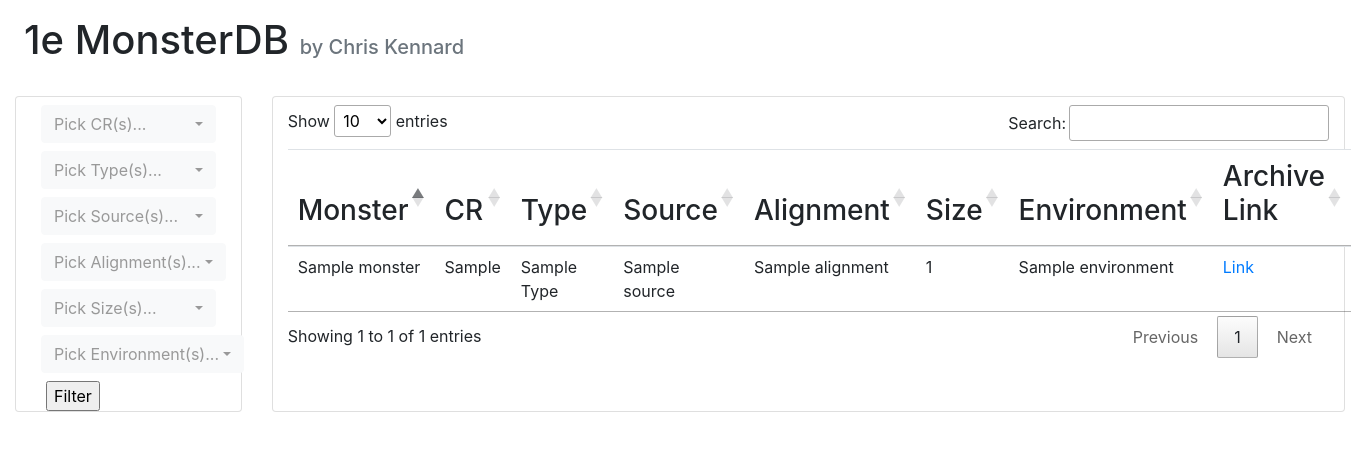
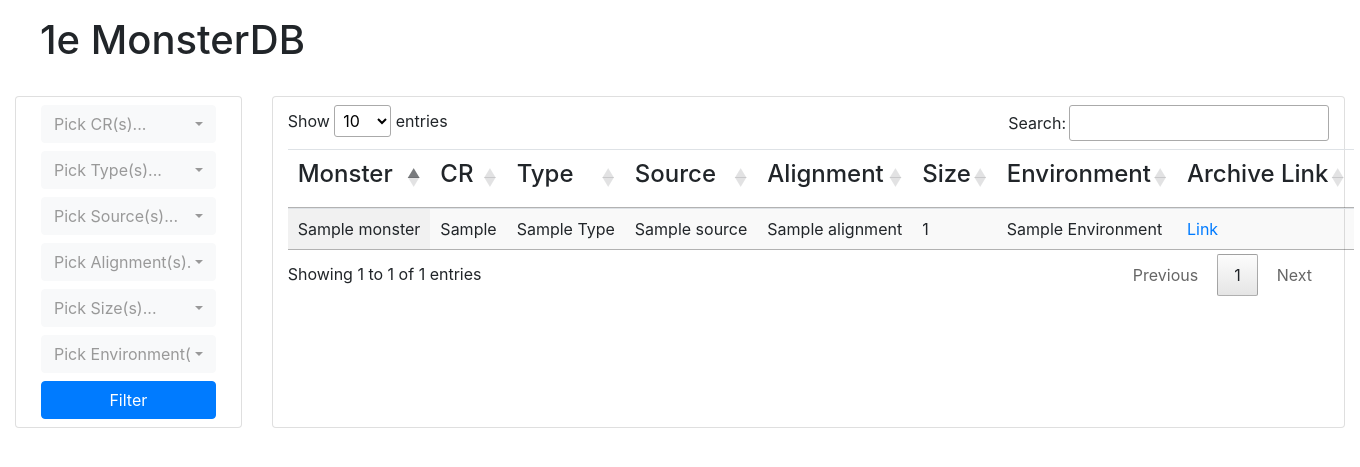
Before and after one commit to ckennard/monsterdb, a Flask app: template templates/monsters.html in a window 1360 px wide. Shown: the top 467 px of the page. Run offline with Flask 2, Linux system fonts and the light colour scheme; tables that the repository leaves empty hold one stand-in row (values such as "Sample post"); the template is opened without the code that fills it: values that come from a table or form of the project are taken from there, most other values are stand-ins (such as "Sample title", 1, 10 or a date in 2020); some libraries are stand-ins or nearby versions.

Commit message:
Fixed more margins and added some cool design

```diff
--- a/app.py
+++ b/app.py
@@ -72,7 +72,7 @@ class FilterForm(FlaskForm):
         choices=[]
     )
 
-@app.route('/monsters', methods=['GET','POST'])
+@app.route('/', methods=['GET','POST'])
 def handle_monsters():
     monsters = monstersModel.query
     if request.method == 'GET':
--- a/templates/monsters.html
+++ b/templates/monsters.html
@@ -8,9 +8,6 @@
 		<link rel="stylesheet" type="text/css" href="https://cdn.datatables.net/1.10.21/css/jquery.dataTables.css">
 		<link rel="stylesheet" href="https://cdn.jsdelivr.net/npm/bootstrap-select@1.13.14/dist/css/bootstrap-select.min.css">
 		<style>
-			tr:nth-child(even) {background: #CCC}
-			tr:nth-child(odd) {background: #FFF}
-
 			.capitalize{
 				text-transform: capitalize;
 			}
@@ -18,34 +15,36 @@
 		<title>1e MonsterDB</title>
 	</head>
 	<body>
-		<h1 class="Display-3 p-3 px-md-4 mb-3">1e MonsterDB <small class="text-muted h5">by Chris Kennard</small></h1>
+		<h1 class="Display-3 p-3 px-md-4 mb-3 ml-3">1e MonsterDB</h1>
 		<div class="container-fluid">
 			<div class="row card-deck">
 				<div class="col-2 card box-shadow">
 					<form method="POST" action="/monsters" class="container">
 						{{ form.csrf_token }}
-						<div class="form-row mb-2 mt-2"> {{ form.cr(class_="selectpicker", data_live_search="true", title="Pick CR(s)...") }} </div>
-						<div class="form-row mb-2 mt-2"> {{ form.Type(class_="selectpicker", data_live_search="true", title="Pick Type(s)...") }} </div>
-						<div class="form-row mb-2 mt-2"> {{ form.Source(class_="selectpicker", data_live_search="true", title="Pick Source(s)...") }} </div>
-						<div class="form-row mb-2 mt-2"> {{ form.Alignment(class_="selectpicker", data_live_search="true", title="Pick Alignment(s)...") }} </div>
-						<div class="form-row mb-2 mt-2"> {{ form.Size(class_="selectpicker", data_live_search="true", title="Pick Size(s)...") }} </div>
-						<div class="form-row mb-2 mt-2"> {{ form.Environment(class_="selectpicker", data_live_search="true", title="Pick Environment(s)...", data_actions_box="true") }} </div>
-						<input type="submit" name = "formaction" value="Filter">
+						<div class="form-row mb-2 mt-2 "> {{ form.cr(class_="selectpicker", data_live_search="true", title="Pick CR(s)...", data_width="100%") }} </div>
+						<div class="form-row mb-2 mt-2"> {{ form.Type(class_="selectpicker", data_live_search="true", title="Pick Type(s)...", data_width="100%") }} </div>
+						<div class="form-row mb-2 mt-2"> {{ form.Source(class_="selectpicker", data_live_search="true", title="Pick Source(s)...", data_width="100%") }} </div>
+						<div class="form-row mb-2 mt-2"> {{ form.Alignment(class_="selectpicker", data_live_search="true", title="Pick Alignment(s)...", data_width="100%") }} </div>
+						<div class="form-row mb-2 mt-2"> {{ form.Size(class_="selectpicker", data_live_search="true", title="Pick Size(s)...", data_width="100%") }} </div>
+						<div class="form-row mb-2 mt-2"> {{ form.Environment(class_="selectpicker capitalize", data_live_search="true", title="Pick Environment(s)...", data_actions_box="true", data_width="100%") }} </div>
+						<div class="form-row mb-2 mt-2">
+							<input type="submit" name = "formaction" value="Filter" class="btn btn-primary btn-block">
+						</div>
 					</form>
 				</div>
 				<div class="col-10 card box-shadow">
 					<div class="mb-2 mt-2">
-						<table id="monsters" class="table">
+						<table id="monsters" class="table stripe hover order-column nowrap">
 							<thead>
 								<tr>
-									<th><h3>Monster</h3></th>
-									<th><h3>CR</h3></th>
-									<th><h3>Type</h3></th>
-									<th><h3>Source</h3></th>
-									<th><h3>Alignment</h3></th>
-									<th><h3>Size</h3></th>
-									<th><h3>Environment</h3>
-									<th><h3>Archive Link</h3></th>
+									<th><h4>Monster</h4></th>
+									<th><h4>CR</h4></th>
+									<th><h4>Type</h4></th>
+									<th><h4>Source</h4></th>
+									<th><h4>Alignment</h4></th>
+									<th><h4>Size</h4></th>
+									<th><h4>Environment</h4>
+									<th><h4>Archive Link</h4></th>
 								</tr>
 							</thead>
 							<tbody>
@@ -57,7 +56,7 @@
 									<td>{{monster.Source}}</td>
 									<td>{{monster.Alignment}}</td>
 									<td>{{monster.Size}}</td>
-									<td>{{monster.Environment}}</td>
+									<td class="capitalize">{{monster.Environment}}</td>
 									<td><a href='https://aonprd.com/MonsterDisplay.aspx?ItemName={{monster.name}}'>Link</a></td>
 								</tr>
 							{% endfor %}
```
